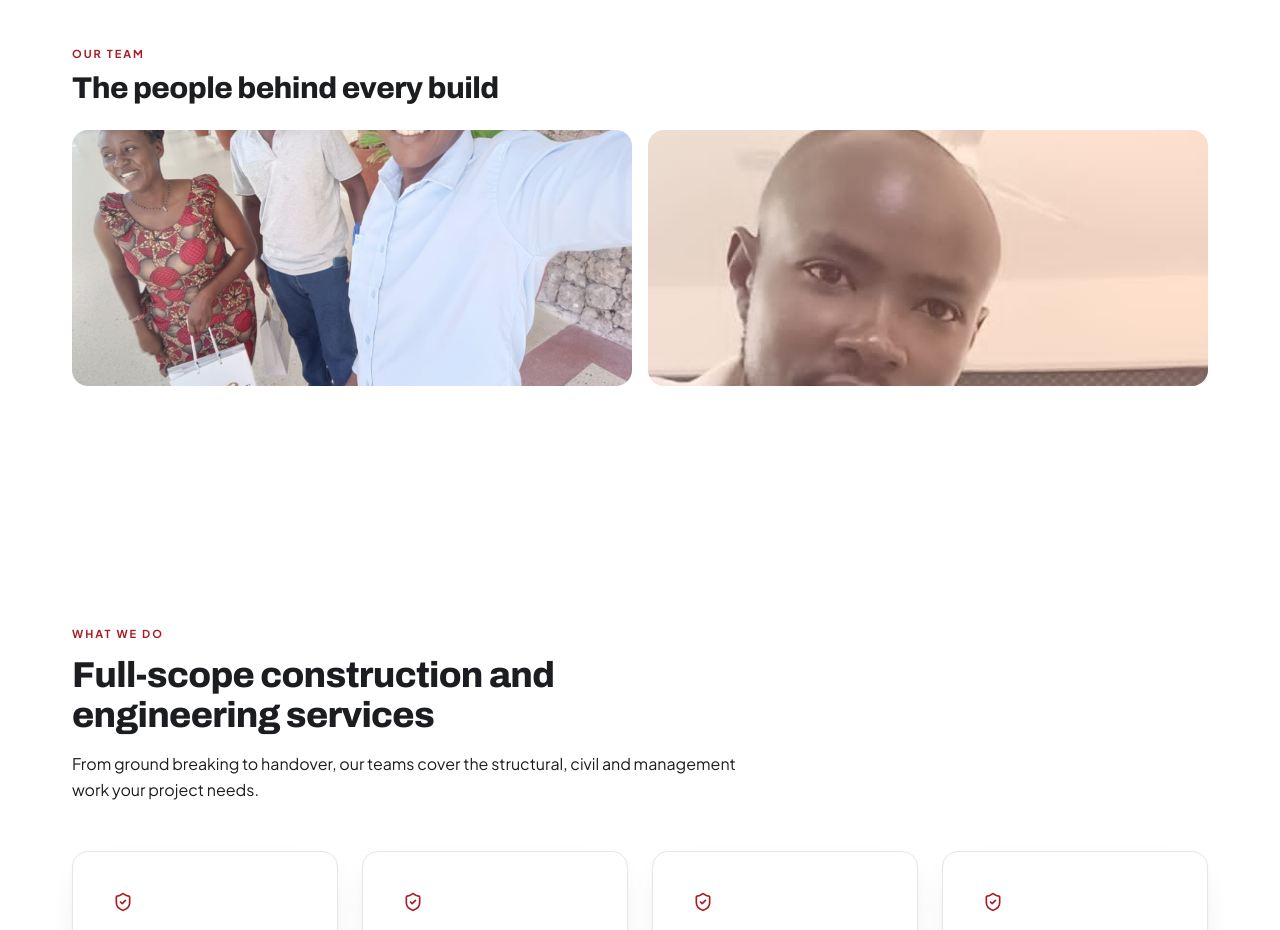
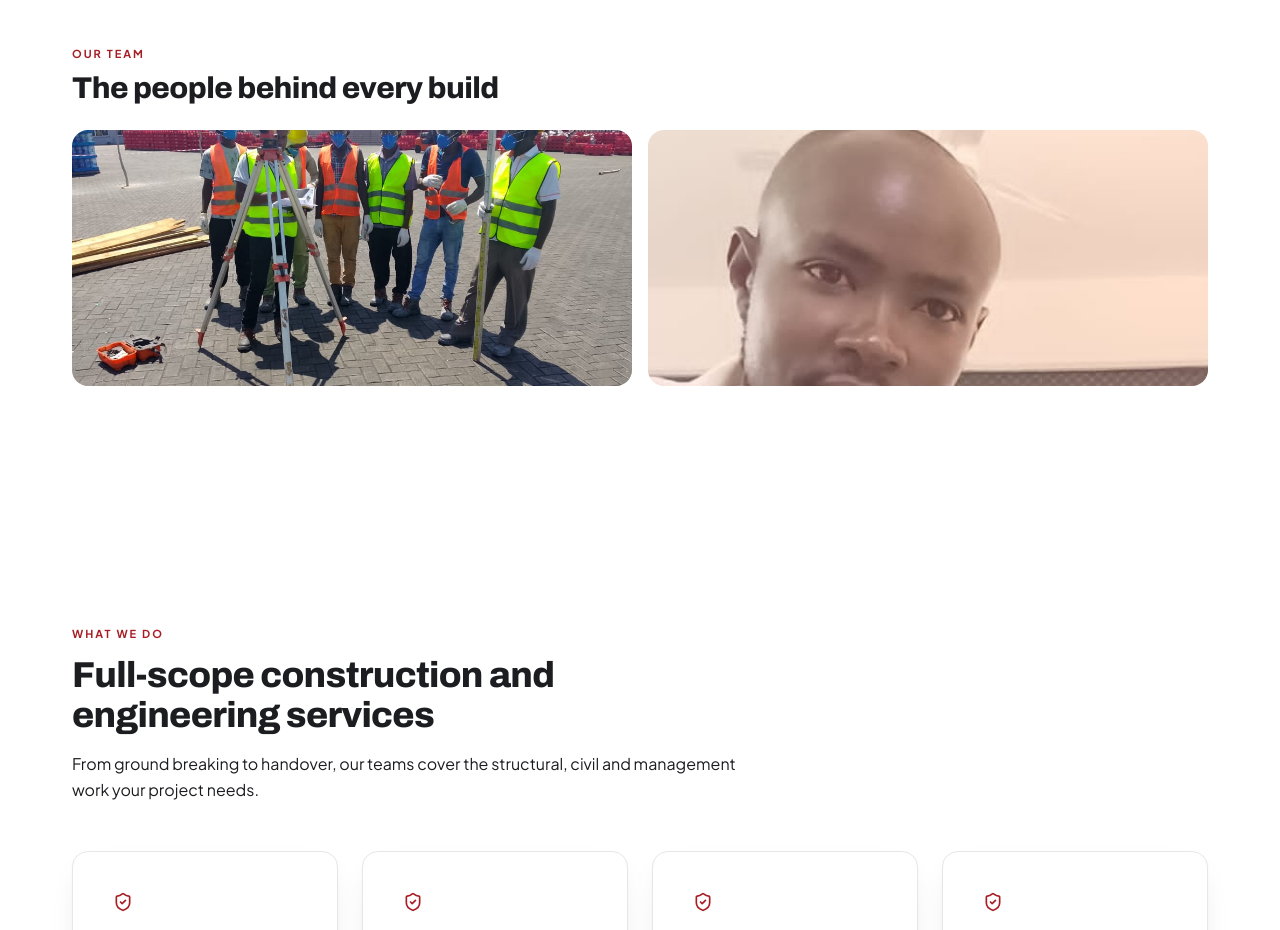
Before and after one commit to jacksonlumumba2026-web/jayfel-engineering, a React (Vite) app: page / in a window 1280 px wide. Shown: the part 1780-2710 px from the top of the page. Built offline with nearby package versions, Linux system fonts and the light colour scheme.

Commit message:
Add the survey team photo to the Our Team rotation
7-person site team with surveying equipment (level, tripod, staff),
added as a third image in the group-photo slideshow slot alongside
the staff group and team trio photos.

```diff
--- a/src/assets/images.ts
+++ b/src/assets/images.ts
@@ -18,6 +18,7 @@ import mulwaFront from './mulwa-front.jpg'
 import mulwaShell from './mulwa-shell.jpg'
 import staffGroup from './staff-group.jpg'
 import staffSiteCrew from './staff-site-crew.jpg'
+import staffSurveyTeam from './staff-survey-team.jpg'
 import teamDuo from './team-duo.jpg'
 import teamTrio from './team-trio.jpg'
 import mtwapaPrideAerial from './mtwapa-pride-aerial.jpg'
@@ -64,6 +65,7 @@ export const images: Record<string, string> = {
   'mulwa-front': mulwaFront,
   'staff-site-crew': staffSiteCrew,
   'staff-group': staffGroup,
+  'staff-survey-team': staffSurveyTeam,
   'team-trio': teamTrio,
   'team-duo': teamDuo,
 }
--- a/src/pages/Home.tsx
+++ b/src/pages/Home.tsx
@@ -128,7 +128,7 @@ export default function Home() {
               <h3 className="mt-2 text-2xl font-extrabold sm:text-3xl">The people behind every build</h3>
               <div className="mt-6 grid gap-4 sm:grid-cols-2">
                 <ImageSlideshow
-                  images={['staff-group', 'team-trio']}
+                  images={['staff-group', 'staff-survey-team', 'team-trio']}
                   alt="The JAYFEL Engineering team"
                   className="img-zoom h-56 w-full rounded-2xl sm:h-64"
                   interval={4000}
```
Also changed, not shown: src/assets/staff-survey-team.jpg (renamed from IMG-20260808-WA0075.jpg).
